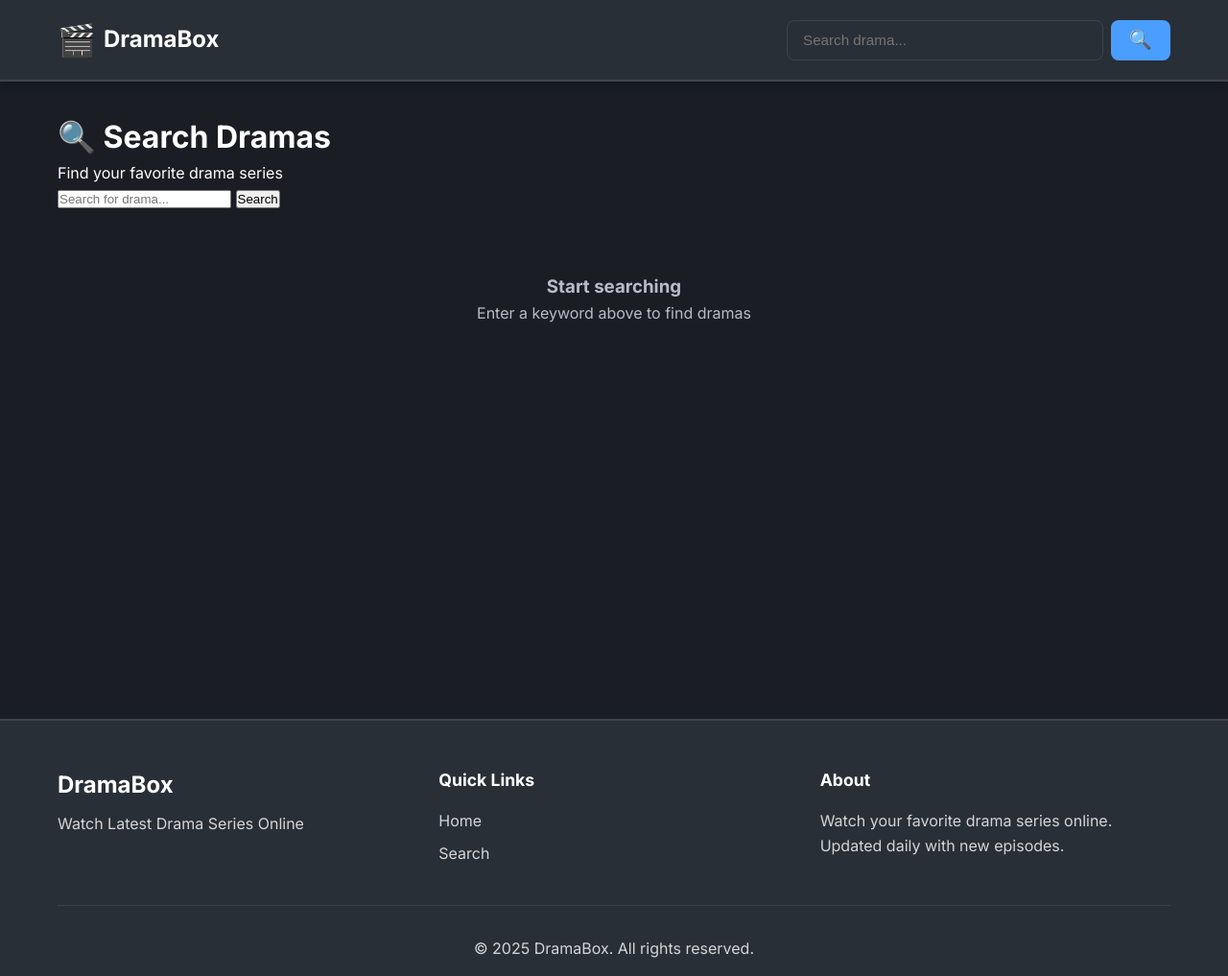
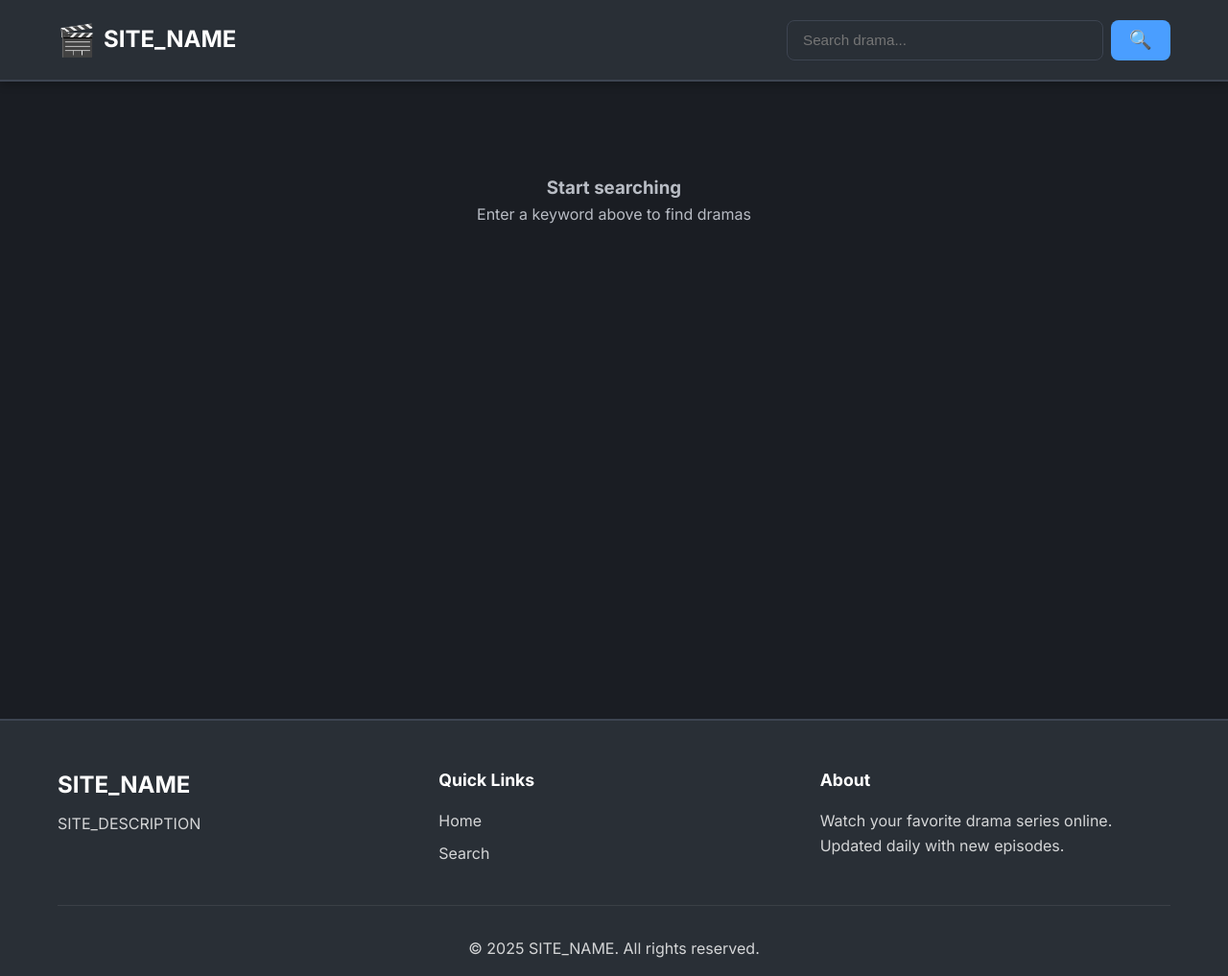
Before and after one commit to TsundereLiz/dramabox, a PHP site: page /search.php in a window 1280 px wide. Shown: the whole page at 96% size. Run offline with PHP 8.4, Linux system fonts and the light colour scheme; some libraries are stand-ins or nearby versions.

Commit message:
Update search.php

```diff
--- a/search.php
+++ b/search.php
@@ -16,22 +16,6 @@ if (!empty($query)) {
 <?php include 'includes/header.php'; ?>
 
 <div class="container">
-    <!-- Search Hero -->
-    <div class="hero">
-        <h1>🔍 Search Dramas</h1>
-        <p>Find your favorite drama series</p>
-
-        <form action="search.php" method="GET" class="search-form">
-            <input
-                type="text"
-                name="q"
-                placeholder="Search for drama..."
-                value="<?= htmlspecialchars($query) ?>"
-                required
-            >
-            <button type="submit">Search</button>
-        </form>
-    </div>
 
     <!-- Search Results -->
     <?php if (!empty($query)): ?>
```
